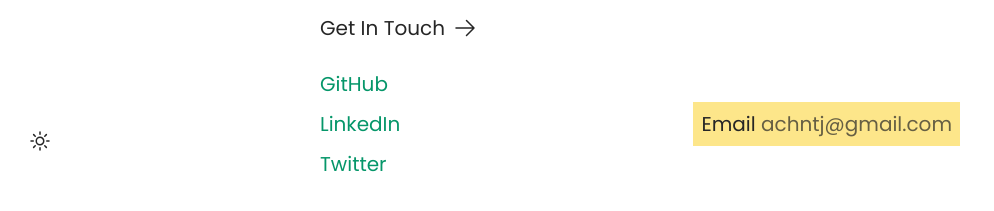
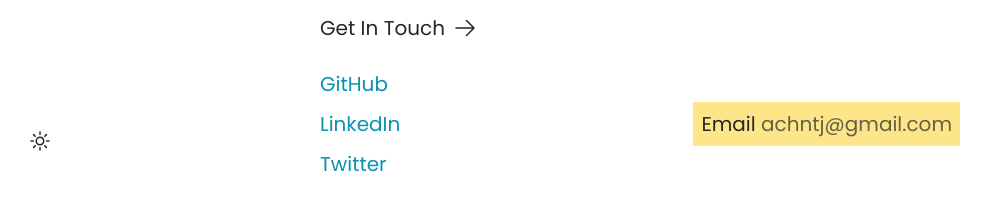
Before and after one commit to achntj/www, a Next.js app: page / in a window 1280 px wide. Shown: the part 619-830 px from the top of the page, without its empty margins (0-994 px from the left). Built offline with nearby package versions, Linux system fonts and the light colour scheme.

Commit message:
design: change external links color

```diff
--- a/components/CustomLink.tsx
+++ b/components/CustomLink.tsx
@@ -17,7 +17,7 @@ export default function CustomLink({
         <Link
           target="_blank"
           rel="noreferrer"
-          className="text-emerald-600 hover:text-emerald-800"
+          className="text-cyan-600 hover:text-cyan-800"
           href={href}
         >
           {children}
```
